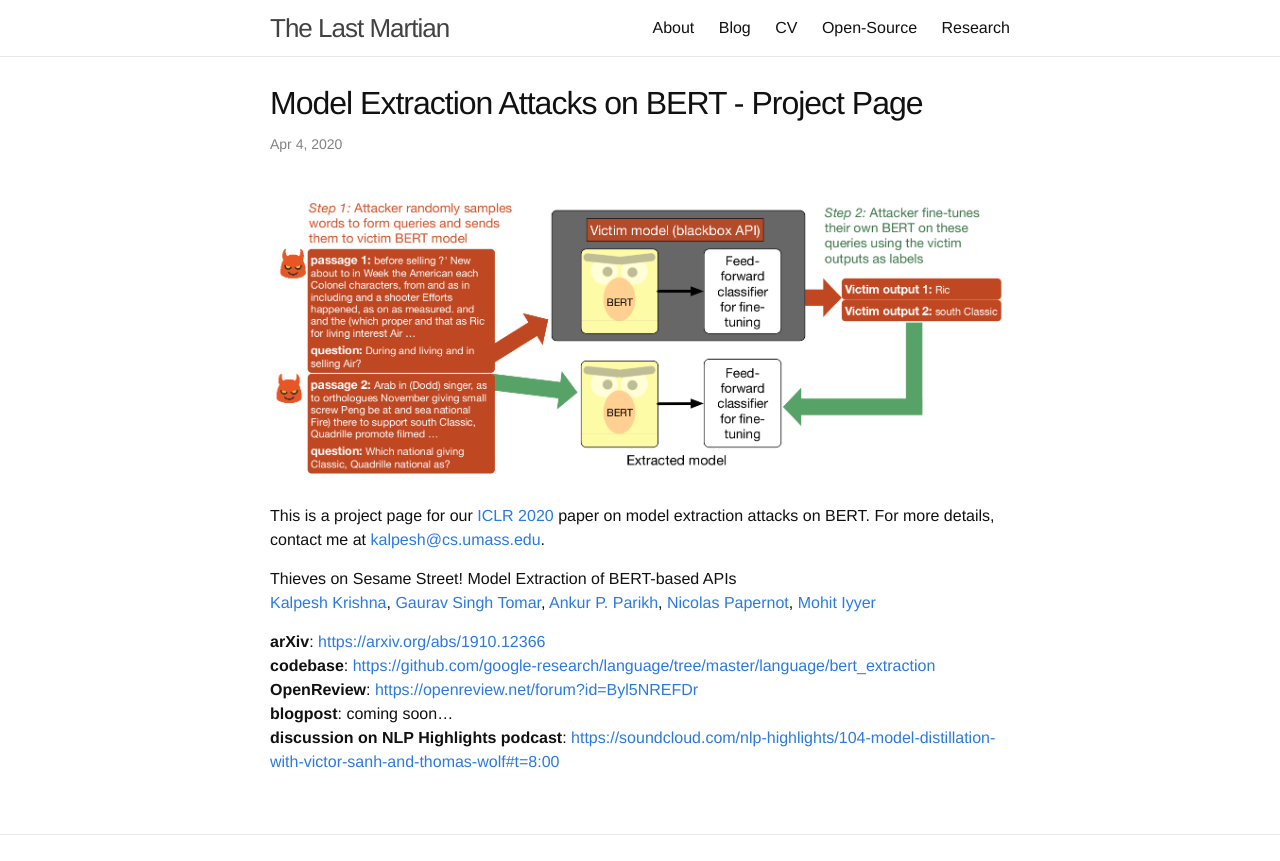
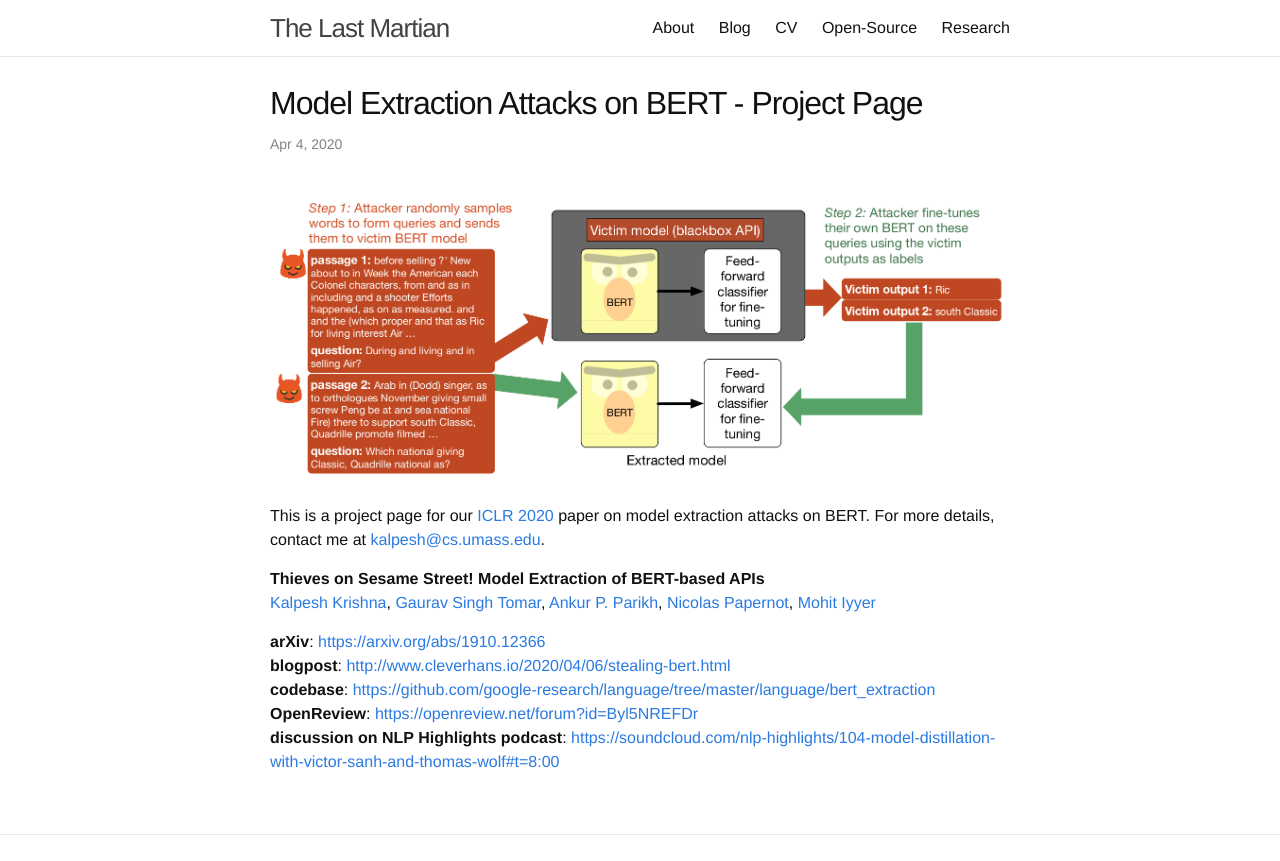
Before and after one commit to martiansideofthemoon/martiansideofthemoon.github.io, a Jekyll site: the page built from _posts/2020-04-04-iclr20.markdown, in a window 1280 px wide, cut to the strip 0-861 px from the top of the page. Built offline with Jekyll 4.4.1, drawn with Linux system fonts in a browser that asks for light colours; comment, search, counter and statistics services are not loaded.

Commit message:
Adding link to blogpost

```diff
--- a/_posts/2020-04-04-iclr20.markdown
+++ b/_posts/2020-04-04-iclr20.markdown
@@ -10,11 +10,11 @@ image: http://martiansideofthemoon.github.io/assets/toss/extraction_sst2.png
 
 This is a project page for our [ICLR 2020](https://iclr.cc/) paper on model extraction attacks on BERT. For more details, contact me at [kalpesh@cs.umass.edu](mailto:kalpesh@cs.umass.edu).
 
-Thieves on Sesame Street! Model Extraction of BERT-based APIs
+**Thieves on Sesame Street! Model Extraction of BERT-based APIs**
 [Kalpesh Krishna](http://martiansideofthemoon.github.io/), [Gaurav Singh Tomar](https://scholar.google.com/citations?user=p1SDN0oAAAAJ&hl=en), [Ankur P. Parikh](https://www.cs.cmu.edu/~apparikh/publications.html), [Nicolas Papernot](https://www.papernot.fr/), [Mohit Iyyer](https://people.cs.umass.edu/~miyyer/)
 
 **arXiv**: [https://arxiv.org/abs/1910.12366](https://arxiv.org/abs/1910.12366)
+**blogpost**: [http://www.cleverhans.io/2020/04/06/stealing-bert.html](http://www.cleverhans.io/2020/04/06/stealing-bert.html)
 **codebase**: [https://github.com/google-research/language/tree/master/language/bert_extraction](https://github.com/google-research/language/tree/master/language/bert_extraction)
 **OpenReview**: [https://openreview.net/forum?id=Byl5NREFDr](https://openreview.net/forum?id=Byl5NREFDr)
-**blogpost**: coming soon...
 **discussion on NLP Highlights podcast**: [https://soundcloud.com/nlp-highlights/104-model-distillation-with-victor-sanh-and-thomas-wolf#t=8:00](https://soundcloud.com/nlp-highlights/104-model-distillation-with-victor-sanh-and-thomas-wolf#t=8:00)
```
Also changed, not shown: _pages/research.md (+1 -1 lines), index.md (+1 -0 lines).
